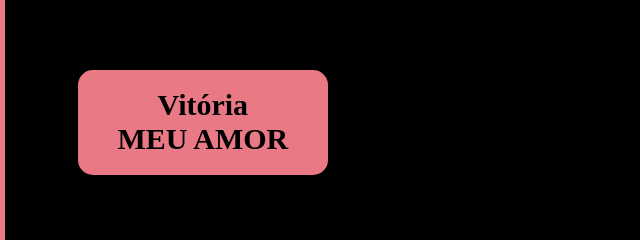
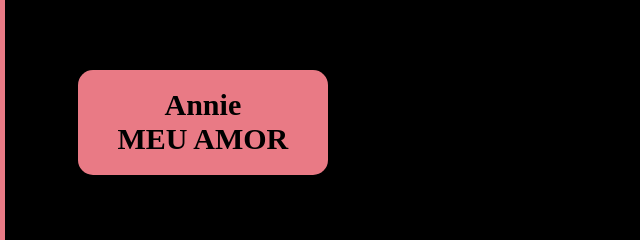
Before and after one commit to matheusmsodre/animation, a plain HTML site: page index.html in a window 1280 px wide. Shown: the part 278-518 px from the top of the page, 0-640 px from the left. Drawn offline with Linux system fonts and the light colour scheme.

Commit message:
Update index.html

```diff
--- a/index.html
+++ b/index.html
@@ -10,7 +10,7 @@
 
 <div class="btn">
 
-<button id="btn-form">Vitória <br> MEU AMOR</button>
+<button id="btn-form">Annie <br> MEU AMOR</button>
 
 
 
```
